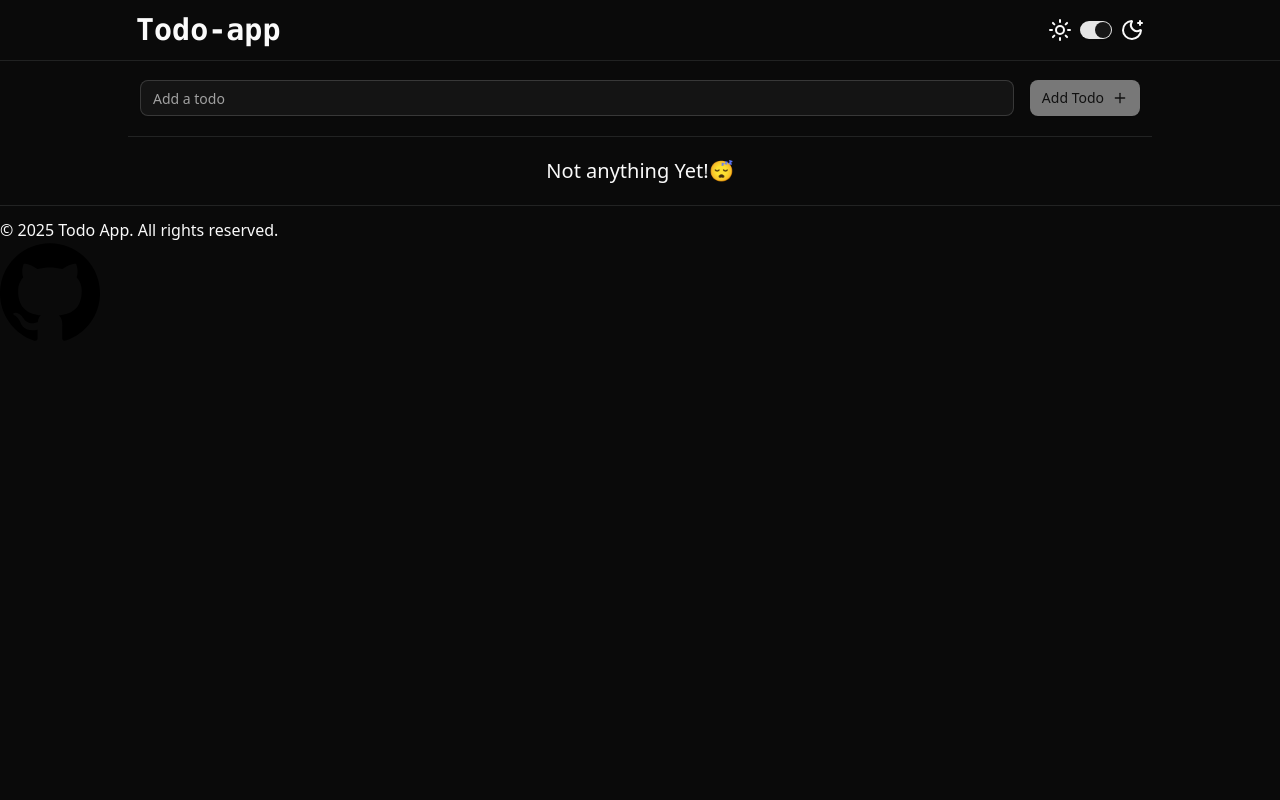
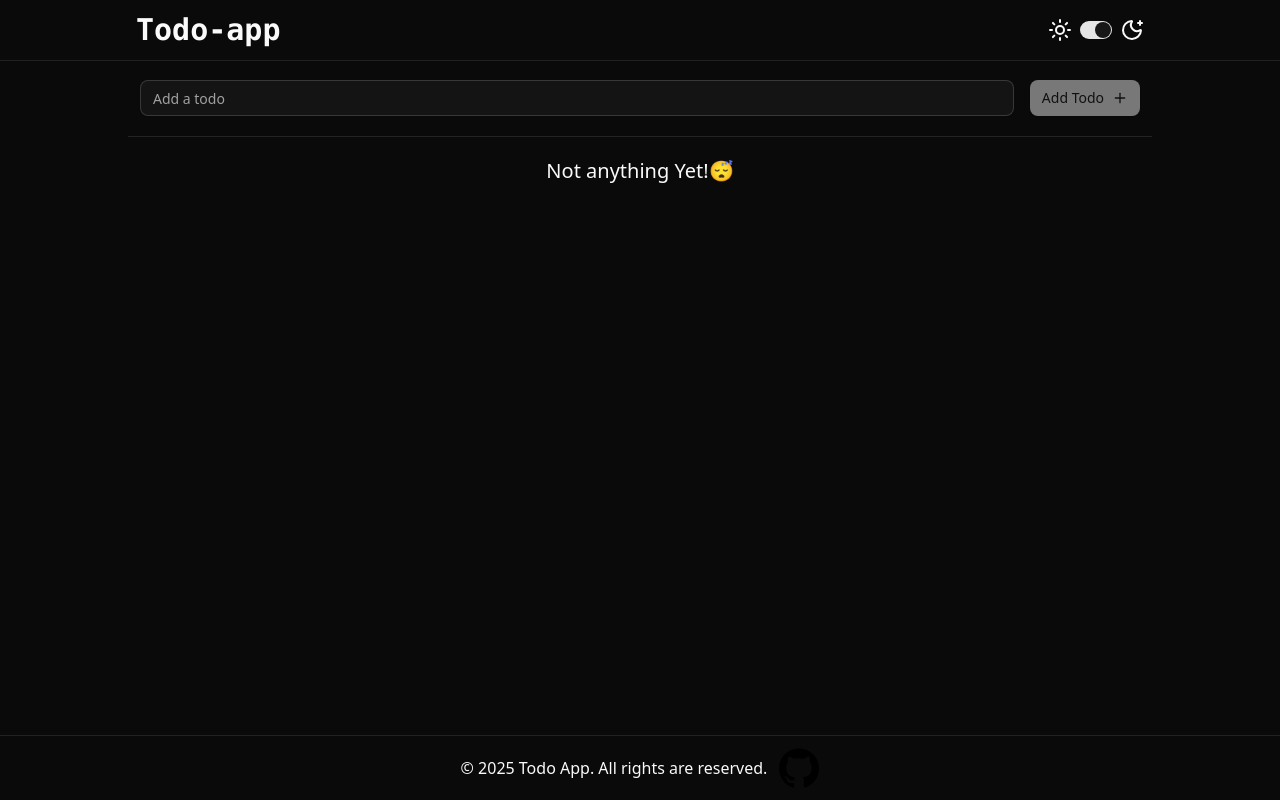
Before and after one commit to DevArghyaDas/Todo-app-with-local-stroage, a Next.js app: page / in a window 1280 px wide. Built offline with nearby package versions, Linux system fonts and the light colour scheme.

Commit message:
Ready to show

```diff
--- a/src/app/page.tsx
+++ b/src/app/page.tsx
@@ -2,9 +2,11 @@ import AddTodoFrom from "@/components/myUi/AddTodoFrom";
 import ShowAllTodo from "@/components/myUi/ShowAllTodo";
 import { Metadata } from "next";
 
-export const metaData: Metadata = {
-    title: "Todo | Home",
-    description: "homepage of todo app",
+export const generateMetadata = (): Metadata => {
+    return {
+        title: "Todo | Home",
+        description: "homepage of todo app",
+    };
 };
 
 const page = () => {
--- a/src/components/footer/Footer.tsx
+++ b/src/components/footer/Footer.tsx
@@ -5,18 +5,21 @@ import Image from "next/image";
 const Footer = () => {
     return (
         <>
-            <footer className="border-t py-3">
+            <footer className="fixed bottom-0 flex w-full items-center justify-center gap-3 border-t py-3">
                 <p>
-                    &copy; {new Date().getFullYear()} Todo App. All rights
+                    &copy; {new Date().getFullYear()} Todo App. All rights are
                     reserved.
                 </p>
 
-                <a href="https://github.com/DevArghyaDas">
+                <a
+                    href="https://github.com/DevArghyaDas"
+                    target="_blank">
                     <Image
                         height={100}
                         width={100}
                         src="/github.svg"
                         alt="github"
+                        className="h-10 w-10"
                     />
                 </a>
             </footer>
```
